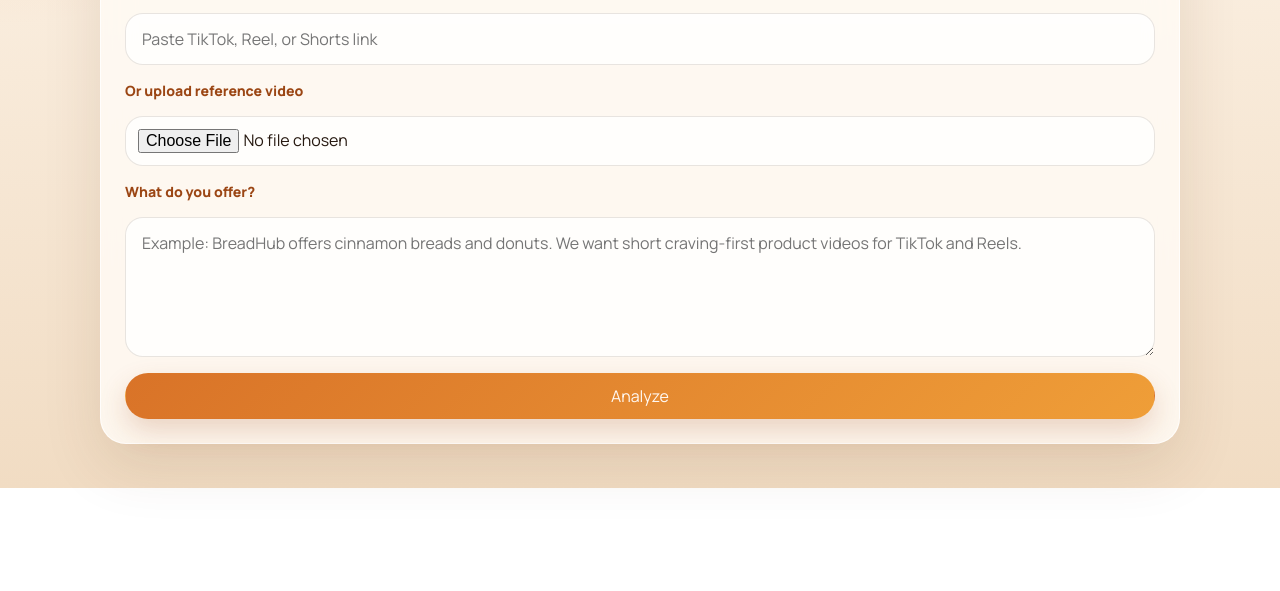
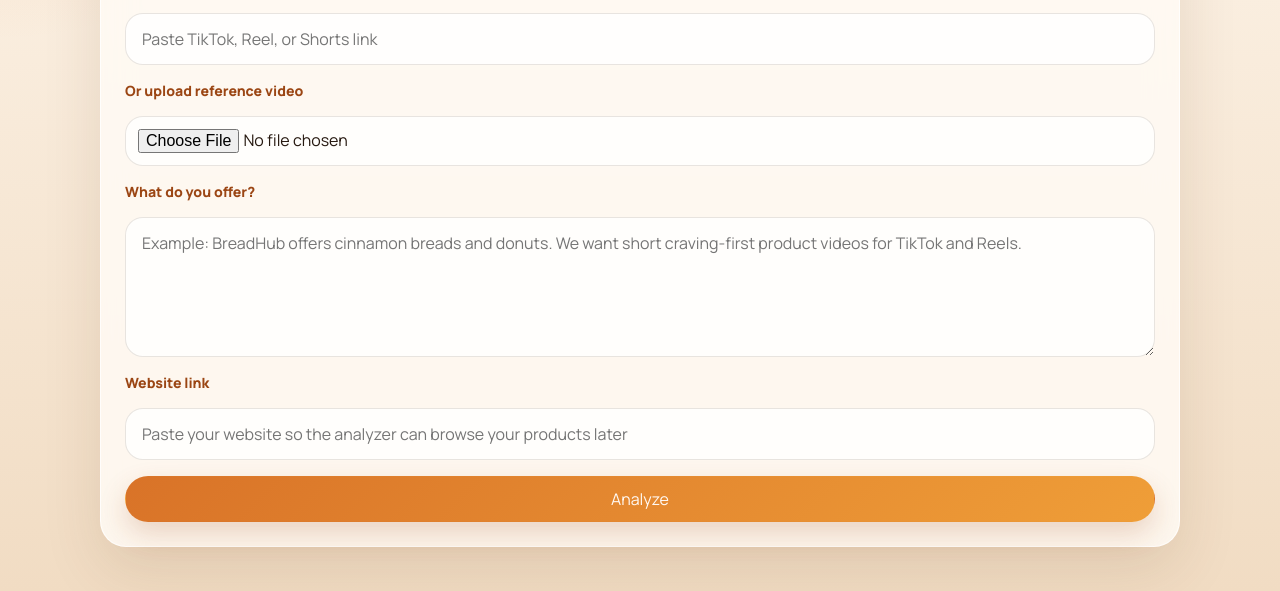
Before and after one commit to PinedaMikeB/ugc-maker, a website: page index.html in a window 1280 px wide. Shown: the part 339-930 px from the top of the page. Before the commit the page ends 827 px from the top, so only its background shows below. Drawn offline with Linux system fonts and the light colour scheme.

Commit message:
Add website field to analyzer input

```diff
--- a/app.js
+++ b/app.js
@@ -45,11 +45,13 @@ analyzeForm.addEventListener("submit", (event) => {
   const url = document.getElementById("analyze-url").value.trim();
   const file = document.getElementById("analyze-upload").files[0];
   const offer = document.getElementById("analyze-offer").value.trim();
+  const website = document.getElementById("website-link").value.trim();
 
   renderSummary(analyzeSummary, [
     { label: "Reference URL", value: url },
     { label: "Uploaded Video", value: file?.name || "" },
     { label: "Offer / Product", value: offer },
+    { label: "Website", value: website },
   ]);
 
   analyzeWorkspace.classList.remove("hidden");
--- a/index.html
+++ b/index.html
@@ -52,6 +52,13 @@
                 id="analyze-offer"
                 placeholder="Example: BreadHub offers cinnamon breads and donuts. We want short craving-first product videos for TikTok and Reels."
               ></textarea>
+
+              <label class="field-label" for="website-link">Website link</label>
+              <input
+                class="text-input"
+                id="website-link"
+                placeholder="Paste your website so the analyzer can browse your products later"
+              />
 
               <button class="primary-button" type="submit">Analyze</button>
             </form>
```
